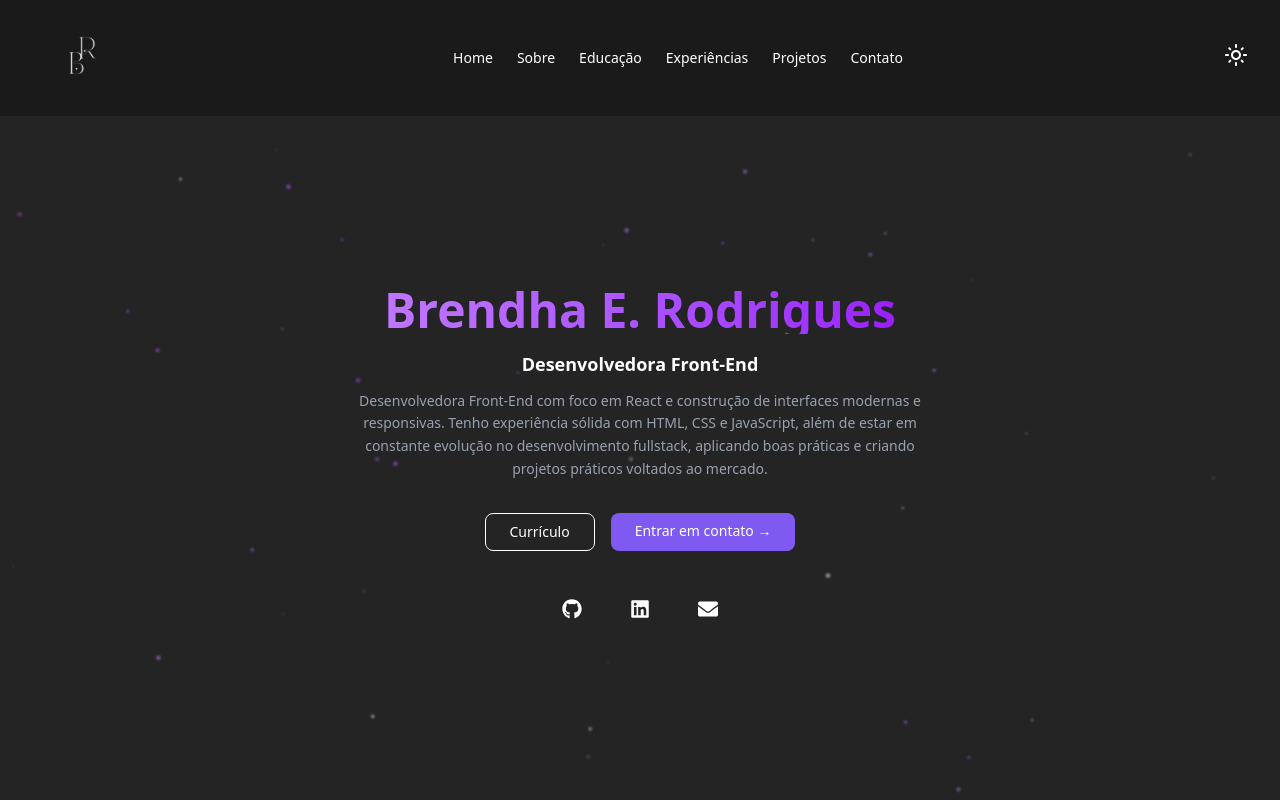
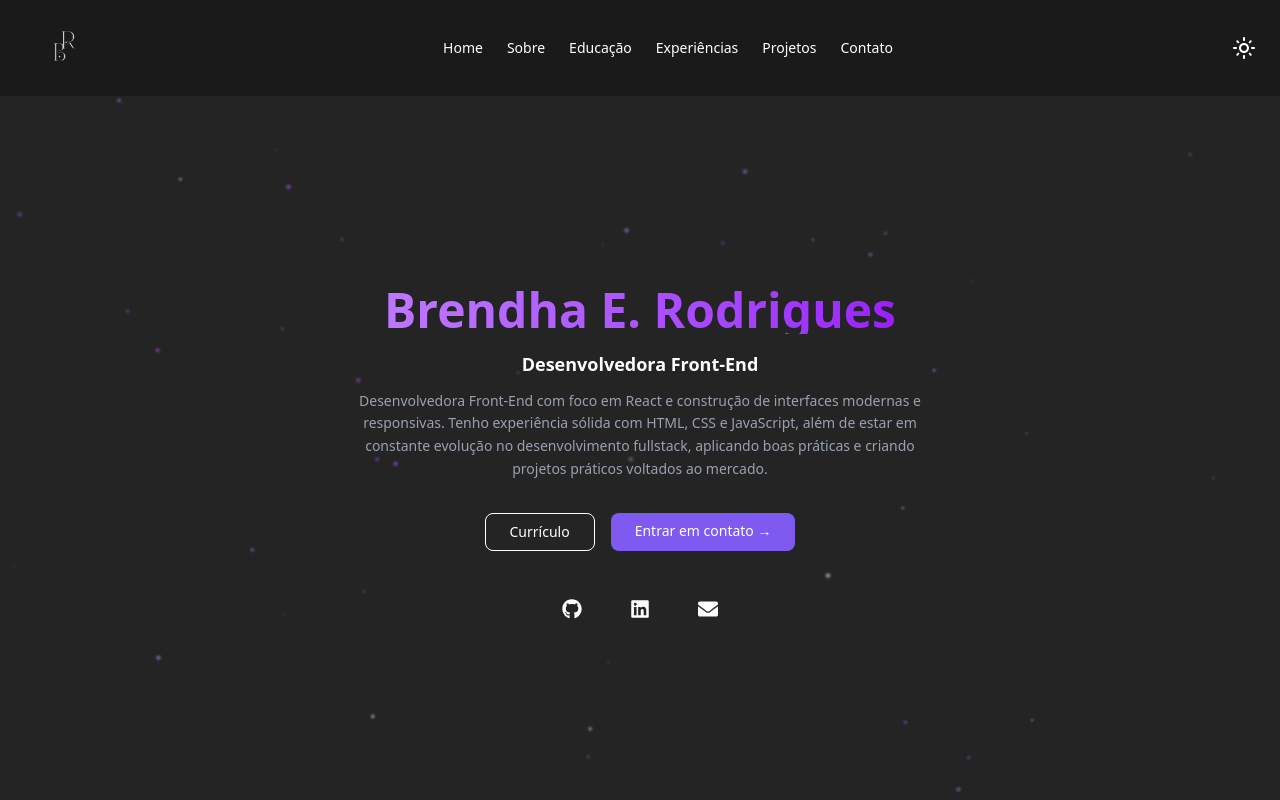
Before and after one commit to brendhaed/portifolio-brendha.io, a React (Vite) app: page / in a window 1280 px wide. Shown: the top 800 px of the page. Built offline with nearby package versions, Linux system fonts and the light colour scheme.

Commit message:
alteração do Header

```diff
--- a/src/components/Header.jsx
+++ b/src/components/Header.jsx
@@ -1,33 +1,52 @@
-import { useState } from "react";
+import { useState, useEffect } from "react";
 import imgLogo from "../assets/img/icons/logo-nome.png";
-import { MdOutlineLightMode, MdOutlineDarkMode} from "react-icons/md";
+import { MdOutlineLightMode, MdOutlineDarkMode } from "react-icons/md";
+import { FaBars, FaTimes } from "react-icons/fa";
 
 export function Header() {
+  //theme
   const [theme, setTheme] = useState("dark");
   const [lightColor, setlightColor] = useState("white");
   const [darkColor, setDarkColor] = useState("black");
 
+  //menu
+  const [menuOpen, setMenuOpen] = useState(false);
+
   const toggleTheme = () => {
-    if (theme === "light") {
-      setTheme("dark");
-      setlightColor("black");
-      setDarkColor("white");
-    } else {
-      setTheme("light");
-      setlightColor("white");
-      setDarkColor("black");
-    }
+    setTheme(theme === "light" ? "dark" : "light");
   };
+
+  useEffect(() => {
+    document.body.style.overflow = menuOpen ? "hidden" : "auto";
+  }, [menuOpen]);
 
   return (
     <>
-      <header className="fixed top-0 w-full z-50 flex justify-center md:justify-between items-center px-8 py-2 bg-[#1a1a1a]">
-        <div>
-          <img src={imgLogo} alt="Logo" className="h-20 md:h-25" />
+      <header className="bg-[#1a1a1a] fixed top-0 w-full z-50 px-6 py-2">
+        {/* mobile */}
+        <div className="flex items-center justify-between md:hidden">
+          {/* menu mobile */}
+          <button
+            className="text-white text-2xl"
+            onClick={() => setMenuOpen(!menuOpen)}
+          >
+            {menuOpen ? <FaTimes /> : <FaBars />}
+          </button>
+
+          {/* logo mobile */}
+          <img src={imgLogo} alt="Logo" className="h-16" />
+
+          {/* theme mobile */}
+          <button onClick={toggleTheme} className="text-white text-2xl cursor-pointer">
+            {theme === "light" ? <MdOutlineDarkMode /> : <MdOutlineLightMode />}
+          </button>
         </div>
 
-        {/* Menu Desktop  */}
-        <nav className="hidden md:flex space-x-6 text-sm text-white">
+        {/* desktop */}
+        <div className="hidden md:flex items-center justify-between">
+          <img src={imgLogo} alt="Logo" className="h-20" />
+
+          <nav className="flex space-x-6 text-sm text-white">
             <a href="#inicio" className="hover:text-purple-400">
               Home
             </a>
@@ -48,50 +67,53 @@ export function Header() {
             </a>
           </nav>
 
-        {/* Theme */}
-        <div>
-          <button onClick={toggleTheme} className="cursor-pointer">
-            {theme === "light" ? (
-              <MdOutlineDarkMode className="text-white text-2xl" />
-            ) : (
-              <MdOutlineLightMode className="text-white text-2xl" />
-            )}
+          <button onClick={toggleTheme} className="text-white text-2xl cursor-pointer">
+            {theme === "light" ? <MdOutlineDarkMode /> : <MdOutlineLightMode />}
           </button>
         </div>
 
-        {/* Botão Menu Mobile  */}
-        <button id="menu-toggle" className="text-white text-2xl md:hidden">
-          <i className="fas fa-bars"></i>
-        </button>
+        {/* overlay */}
+        {menuOpen && (
+          <div
+            className="fixed inset-0 bg-black/50 z-40"
+            onClick={() => setMenuOpen(false)}
+          />
+        )}
       </header>
 
+      {/* menu mobile */}
       <div
-        id="mobile-menu"
-        className="fixed top-0 right-0 h-full w-64 bg-[#1b1325] shadow-lg transform translate-x-full transition-transform duration-300 ease-in-out z-20 md:hidden"
+        className={`fixed top-0 right-0 h-full w-64 bg-[#1b1325] shadow-lg transform transition-transform duration-300 ease-in-out z-50 md:hidden
+        ${menuOpen ? "translate-x-0" : "translate-x-full"}`}
       >
         <div className="flex justify-between items-center p-6 border-b border-purple-500">
           <h2 className="text-white text-lg font-bold">Menu</h2>
-          <button id="menu-close" className="text-white text-2xl">
-            <i className="fas fa-times"></i>
+
+          <button
+            onClick={() => setMenuOpen(false)}
+            className="text-white text-2xl"
+          >
+            <FaTimes />
           </button>
         </div>
+
         <nav className="flex flex-col space-y-4 p-6 text-white text-sm">
-          <a href="#inicio" className="hover:text-purple-400">
+          <a href="#inicio" onClick={() => setMenuOpen(false)}>
             Home
           </a>
-          <a href="#sobre" className="hover:text-purple-400">
+          <a href="#sobre" onClick={() => setMenuOpen(false)}>
             Sobre
           </a>
-          <a href="#educacao" className="hover:text-purple-400">
+          <a href="#educacao" onClick={() => setMenuOpen(false)}>
             Educação
           </a>
-          <a href="#experiencias" className="hover:text-purple-400">
+          <a href="#experiencias" onClick={() => setMenuOpen(false)}>
             Experiências
           </a>
-          <a href="#projetos" className="hover:text-purple-400">
+          <a href="#projetos" onClick={() => setMenuOpen(false)}>
             Projetos
           </a>
-          <a href="#contato" className="hover:text-purple-400">
+          <a href="#contato" onClick={() => setMenuOpen(false)}>
             Contato
           </a>
         </nav>
```
Lines whose indentation alone changed are shown as unchanged.
